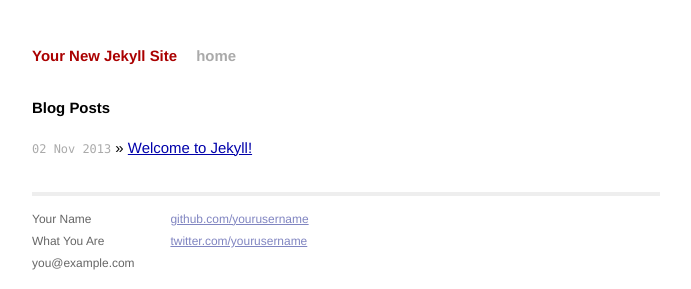
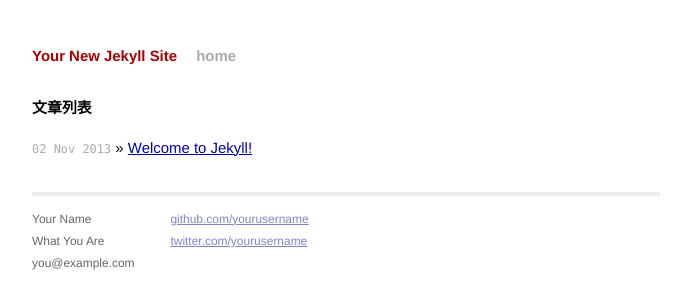
Before and after one commit to luojisiwei/luojisiwei.github.io, a Jekyll site: the page built from index.html, in a window 1280 px wide. Shown: the top 289 px of the page, without its empty margins (294-985 px from the left). Built offline with Jekyll 4.4.1, drawn with Linux system fonts in a browser that asks for light colours; Markdown is read by kramdown in place of the engine named in the settings.

Commit message:
Update index.html

```diff
--- a/index.html
+++ b/index.html
@@ -1,10 +1,10 @@
 ---
 layout: default
-title: Your New Jekyll Site
+title: 罗辑思维
 ---
 
 <div id="home">
-  <h1>Blog Posts</h1>
+  <h1>文章列表</h1>
   <ul class="posts">
     {% for post in site.posts %}
       <li><span>{{ post.date | date_to_string }}</span> &raquo; <a href="{{ post.url }}">{{ post.title }}</a></li>
```
